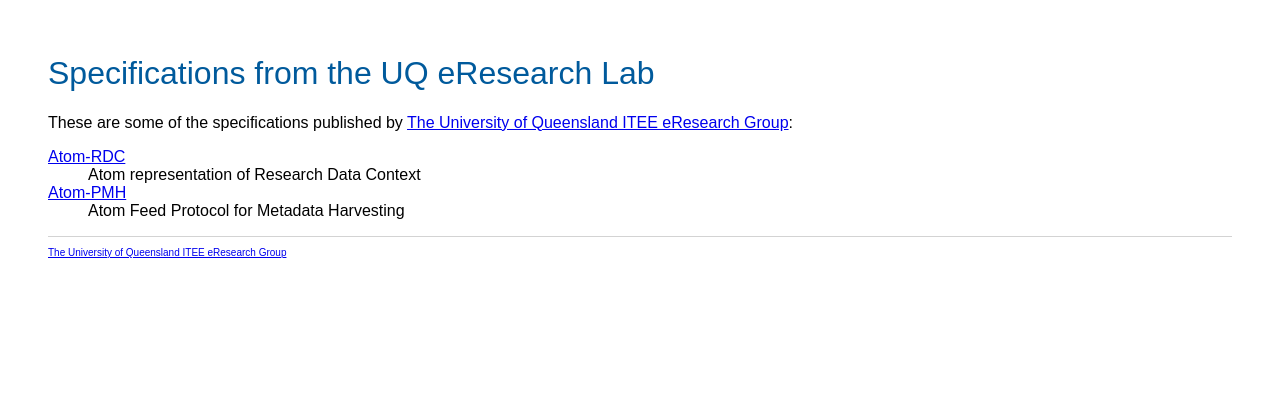
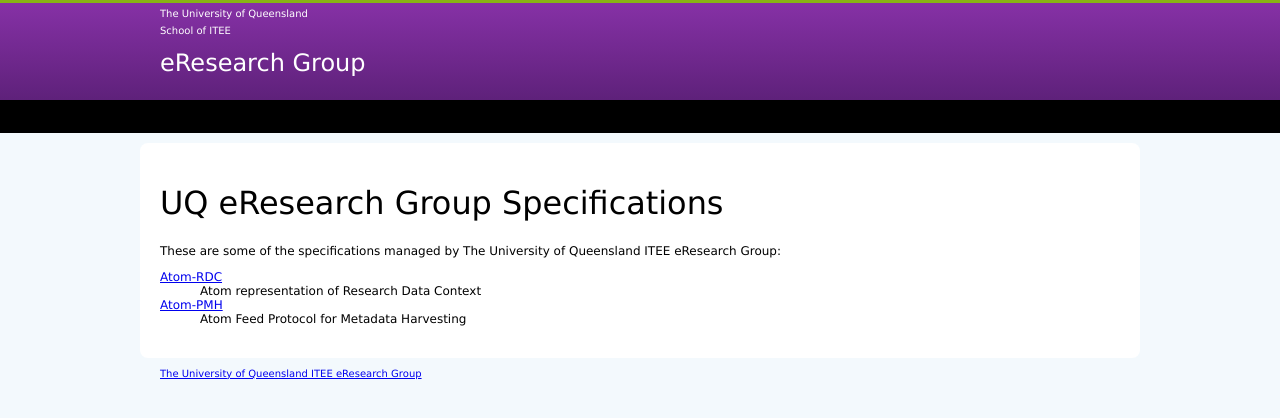
Before and after one commit to uq-eresearch-spec/uq-eresearch-spec.github.com, a plain HTML site: page index.html in a window 1280 px wide. Drawn offline with Linux system fonts and the light colour scheme.

Commit message:
Styling page.

```diff
--- a/index.html
+++ b/index.html
@@ -1,44 +1,86 @@
+<?xml version="1.0" encoding="UTF-8"?>
+
 <!DOCTYPE html PUBLIC "-//W3C//DTD XHTML 1.0 Strict//EN" "http://www.w3.org/TR/xhtml1/DTD/xhtml1-strict.dtd">
 
 <html xmlns="http://www.w3.org/1999/xhtml">
   <head>
-    <title>UQ eResearch Lab: specifications</title>
+    <title>UQ eResearch Group Specifications</title>
 
     <style type="text/css">
 body {
-  margin : 0;
-  padding : 4ex 3em;
-  font-family : sans-serif;
+ margin : 0; border: 0; padding: 0;
+ font-family : Verdana, Arial, Helvetica, sans-serif;
+ font-size: 12px;
  color : black;
-  background : white;
+ background : #f3f9fd;
+}
+
+div#nav {
+ min-height: 97px;
+ border-top: 3px solid #88b415;
+ border-bottom: 33px solid #000;
+ padding: 0;
+ color: white;
+ background: #8631a6;
+ background: -moz-linear-gradient(top, #8631a6 0%, #5e217a 100%);
+ background: -webkit-linear-gradient(top, #8631a6 0%, #5e217a 100%);
+ background: linear-gradient(top, #8631a6 0%, #5e217a 100%);
+}
+div#nav p {
+ width: 960px;
+ margin: 1ex auto;
+ font-size: x-small;
+}
+div#nav p#eResearch {
+ margin-bottom: 0;
+ font-size: 200%;
+}
+div#nav a {
+ color: white;
+ text-decoration: none;
+}
+
+div#article {
+ width: 960px;
+ margin: 10px auto;
+ border-radius: 8px;
+ padding: 20px;
+ background: white;
 }
 
 h1,
 h2,
 h3 {
-  color : #005A9C
+
 }
 
-h1 { font-size: 200%; font-weight: normal; }
+h1 { font-size: 266%; font-weight: normal; }
 h2 { font-size: 170%; font-weight: bold; }
 h3 { font-size: 120%; font-weight: normal; }
 h4 { font-size: 100%; font-weight: bold; }
 h5 { font-size: 100%; font-weight: normal; font-style: italic; }
 
 div#footer {
- border-top: thin solid lightgray;
+ width: 960px;
+ margin: 1ex auto;
+ padding: 0ex 20px;
  font-size: x-small;
 }
     </style>
   </head>
-</html>
 
   <body>
-  <h1>Specifications from the UQ eResearch Lab</h1>
+    <div id="nav">
+      <p><a href="http://www.uq.edu.au">The University of Queensland</a></p>
+      <p><a href="http://www.itee.uq.edu.au">School of ITEE</a></p>
+      <p id="eResearch"><a href="http://www.itee.uq.edu.au/eresearch">eResearch Group</a></p>
+    </div>
 
-  <p>These are some of the specifications published
-  by <a href="http://www.itee.uq.edu.au/eresearch/">The University of
-  Queensland ITEE eResearch Group</a>:</p>
+    <div id="article">
+      <h1>UQ eResearch Group Specifications</h1>
+
+      <p>These are some of the specifications managed by The University
+	of Queensland ITEE eResearch Group:</p>
 
       <dl>
 	<dt><a href="atom-rdc">Atom-RDC</a></dt>
@@ -48,8 +90,11 @@ div#footer {
 	<dd>Atom Feed Protocol for Metadata Harvesting</dd>
       </dl>
 
+    </div>
+
     <div id="footer">
       <p><a href="http://www.itee.uq.edu.au/eresearch/">The University of
 	  Queensland ITEE eResearch Group</a></p>
     </div>
 </body>
+</html>
```
Also changed, not shown: 1 other file. Lines whose indentation alone changed are shown as unchanged.
